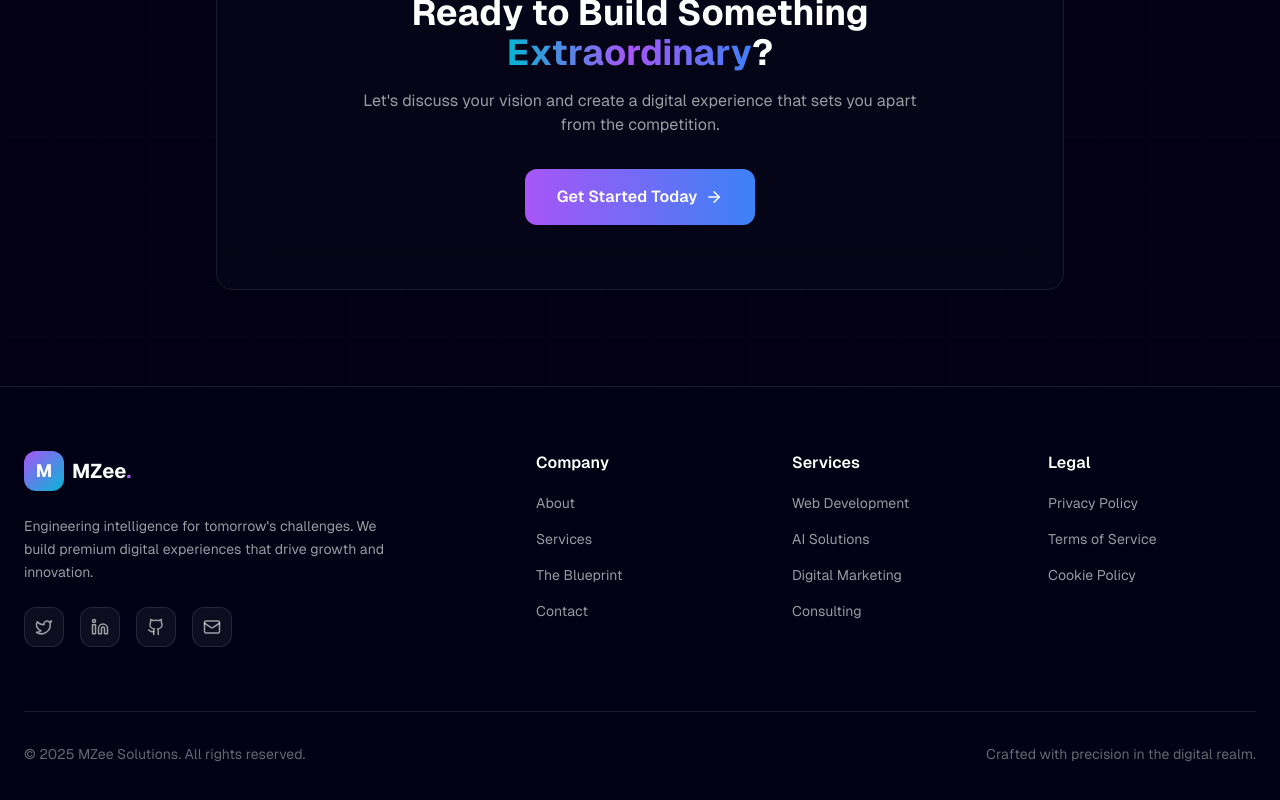
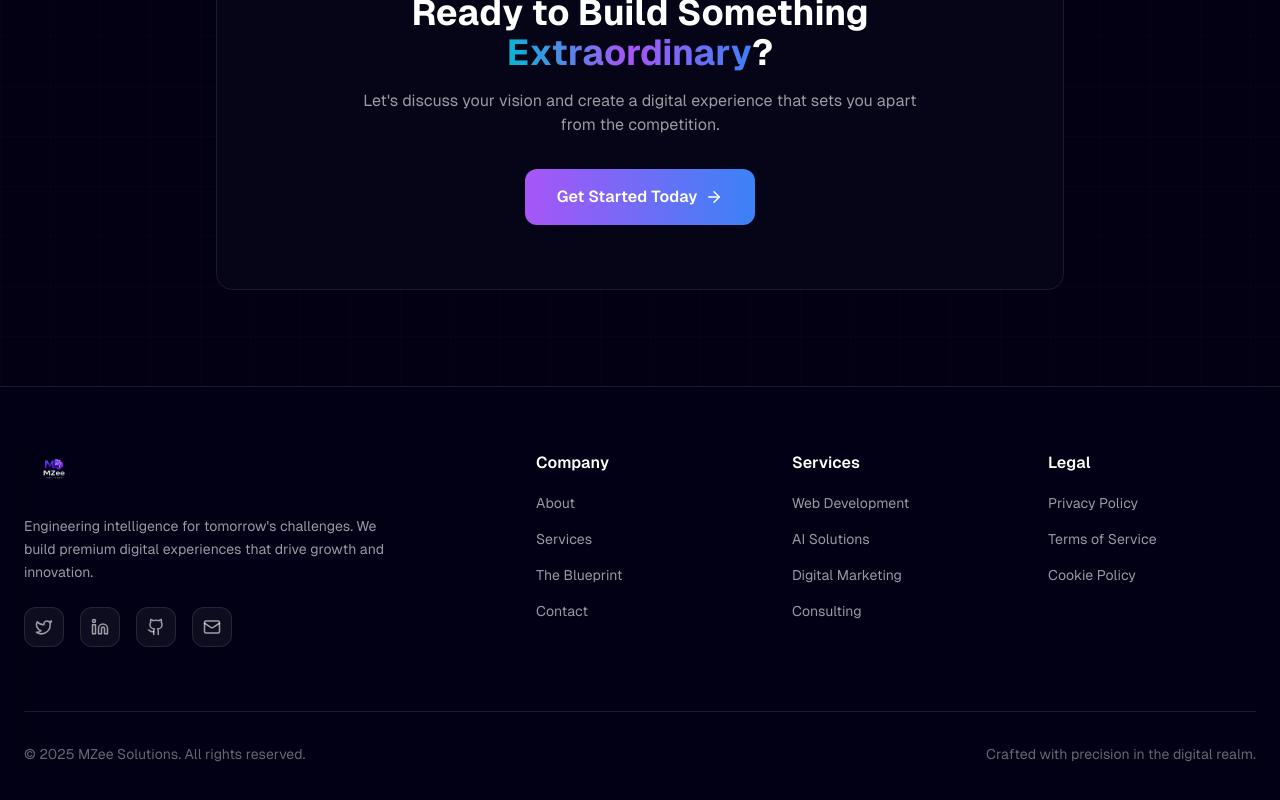
Before and after one commit to sohaibsattar0016/mzee-solutions, a Next.js app: page / in a window 1280 px wide. Shown: the part 2014-2814 px from the top of the page. Built offline with nearby package versions, Linux system fonts and the light colour scheme.

Commit message:
Add logo to footer

```diff
--- a/src/components/layout/Footer.tsx
+++ b/src/components/layout/Footer.tsx
@@ -2,6 +2,7 @@
 
 import { motion } from "framer-motion";
 import Link from "next/link";
+import Image from "next/image";
 import { Github, Linkedin, Twitter, Mail } from "lucide-react";
 
 const footerLinks = {
@@ -38,12 +39,14 @@ export function Footer() {
         <div className="grid grid-cols-1 md:grid-cols-2 lg:grid-cols-5 gap-12">
           <div className="lg:col-span-2">
             <Link href="/" className="flex items-center gap-2 mb-6">
-              <div className="w-10 h-10 rounded-xl bg-gradient-to-br from-neon-purple to-neon-cyan flex items-center justify-center">
-                <span className="text-white font-bold text-lg">M</span>
-              </div>
-              <span className="text-xl font-bold text-white">
-                MZee<span className="text-neon-purple">.</span>
-              </span>
+              <Image
+                src="/images/logo-transparent.png"
+                alt="MZee Solutions Logo"
+                width={160}
+                height={55}
+                className="h-10 w-auto"
+                unoptimized
+              />
             </Link>
             <p className="text-white/60 text-sm leading-relaxed mb-6 max-w-sm">
               Engineering intelligence for tomorrow&apos;s challenges. We build
```
